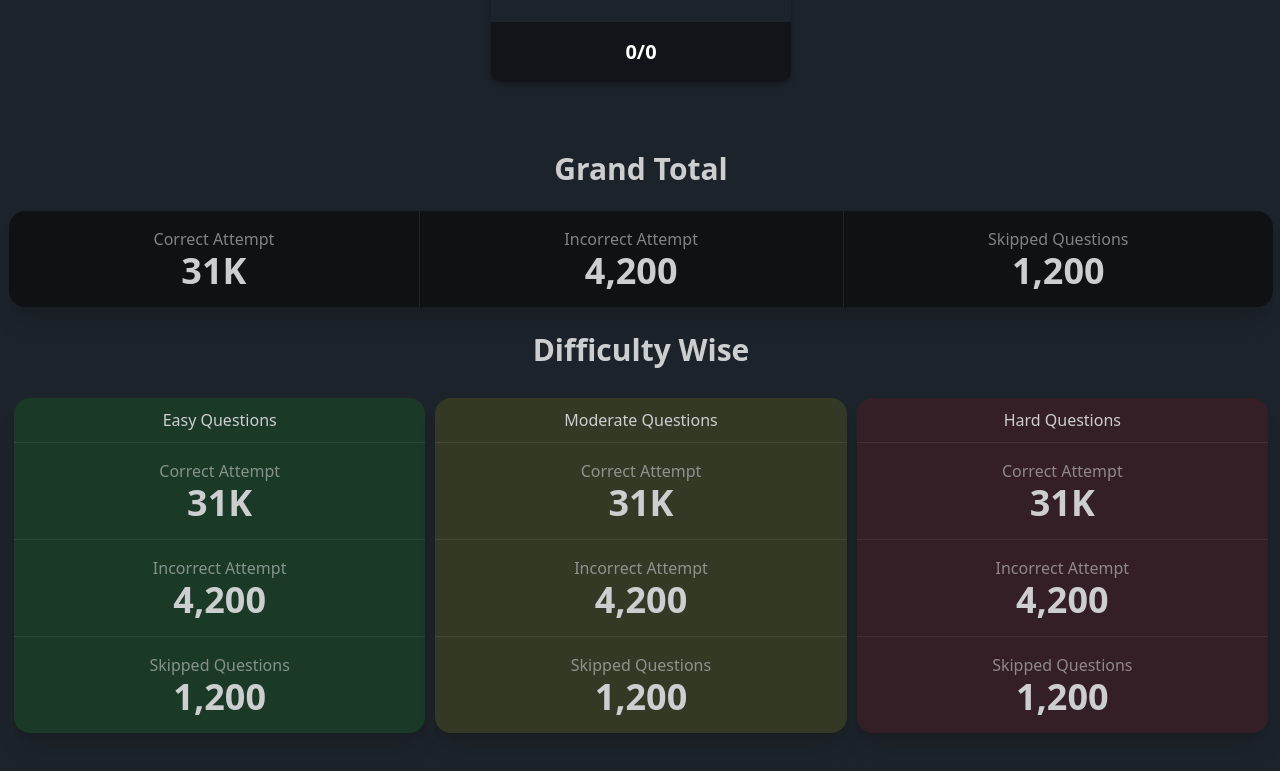
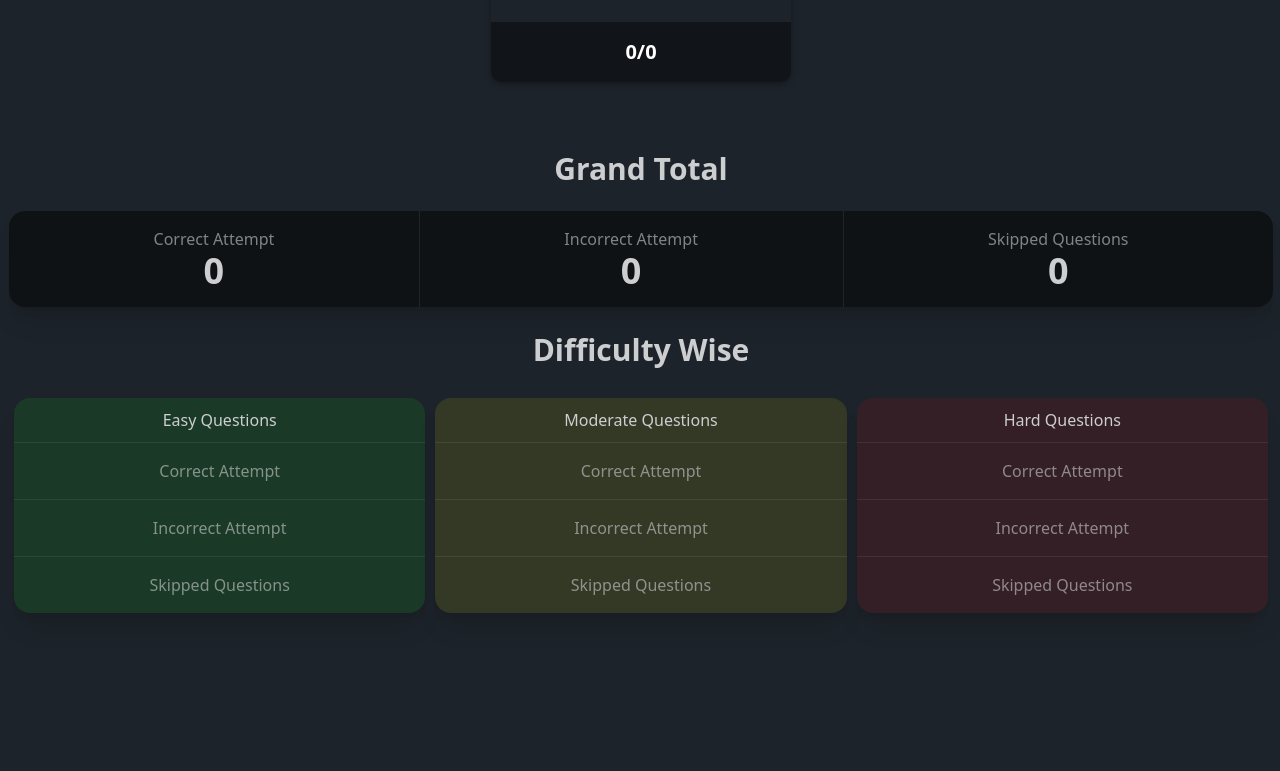
Before and after one commit to JeelRajodiya/brain-blitz, a Next.js app: page /JoinQuiz/QuizResult in a window 1280 px wide. Shown: the part 399-1170 px from the top of the page. After the commit the page ends 1062 px from the top, so only its background shows below. Built offline with nearby package versions, Linux system fonts and the light colour scheme; no server answers; sample sign-in values are in the browser's storage.

Commit message:
values fit in QuizResult

```diff
--- a/pages/JoinQuiz/QuizResult.tsx
+++ b/pages/JoinQuiz/QuizResult.tsx
@@ -10,6 +10,8 @@ let difficultyEnabled = false;
 
 export default function QuizResult() {
   const result = useSelector((state: RootState) => state.quizResult.value);
+
+  // set it to true if easy medium and hard are available
 
   return (
     //@ts-ignore
@@ -52,17 +54,17 @@ export default function QuizResult() {
             <div className="stats stats-vertical  md:stats-horizontal shadow-xl bg-base-200 w-full text-center ">
               <div className="stat">
                 <div className="stat-title">Correct Attempt</div>
-                <div className="stat-value">31K</div>
+                <div className="stat-value">{result.correctQuestions}</div>
               </div>
 
               <div className="stat">
                 <div className="stat-title">Incorrect Attempt</div>
-                <div className="stat-value">4,200</div>
+                <div className="stat-value">{result.incorrectQuestions}</div>
               </div>
 
               <div className="stat">
                 <div className="stat-title">Skipped Questions</div>
-                <div className="stat-value">1,200</div>
+                <div className="stat-value">{result.skippedQuestions}</div>
               </div>
             </div>
             {/* child 2 */}
@@ -76,17 +78,23 @@ export default function QuizResult() {
                   <div className={styles.statMainTitle}>Easy Questions</div>
                   <div className="stat">
                     <div className="stat-title">Correct Attempt</div>
-                    <div className="stat-value">31K</div>
+                    <div className="stat-value">
+                      {result.Easy?.correctQuestions}
+                    </div>
                   </div>
 
                   <div className="stat">
                     <div className="stat-title">Incorrect Attempt</div>
-                    <div className="stat-value">4,200</div>
+                    <div className="stat-value">
+                      {result.Easy?.incorrectQuestions}
+                    </div>
                   </div>
 
                   <div className="stat">
                     <div className="stat-title">Skipped Questions</div>
-                    <div className="stat-value">1,200</div>
+                    <div className="stat-value">
+                      {result.Easy?.skippedQuestions}
+                    </div>
                   </div>
                 </div>
 
@@ -94,17 +102,23 @@ export default function QuizResult() {
                   <div className={styles.statMainTitle}>Moderate Questions</div>
                   <div className="stat">
                     <div className="stat-title">Correct Attempt</div>
-                    <div className="stat-value">31K</div>
+                    <div className="stat-value">
+                      {result.Medium?.correctQuestions}
+                    </div>
                   </div>
 
                   <div className="stat">
                     <div className="stat-title">Incorrect Attempt</div>
-                    <div className="stat-value">4,200</div>
+                    <div className="stat-value">
+                      {result.Medium?.incorrectQuestions}
+                    </div>
                   </div>
 
                   <div className="stat">
                     <div className="stat-title">Skipped Questions</div>
-                    <div className="stat-value">1,200</div>
+                    <div className="stat-value">
+                      {result.Medium?.skippedQuestions}
+                    </div>
                   </div>
                 </div>
 
@@ -112,17 +126,23 @@ export default function QuizResult() {
                   <div className={styles.statMainTitle}>Hard Questions</div>
                   <div className="stat">
                     <div className="stat-title">Correct Attempt</div>
-                    <div className="stat-value">31K</div>
+                    <div className="stat-value">
+                      {result.Hard?.correctQuestions}
+                    </div>
                   </div>
 
                   <div className="stat">
                     <div className="stat-title">Incorrect Attempt</div>
-                    <div className="stat-value">4,200</div>
+                    <div className="stat-value">
+                      {result.Hard?.incorrectQuestions}
+                    </div>
                   </div>
 
                   <div className="stat">
                     <div className="stat-title">Skipped Questions</div>
-                    <div className="stat-value">1,200</div>
+                    <div className="stat-value">
+                      {result.Hard?.skippedQuestions}
+                    </div>
                   </div>
                 </div>
               </div>
```
